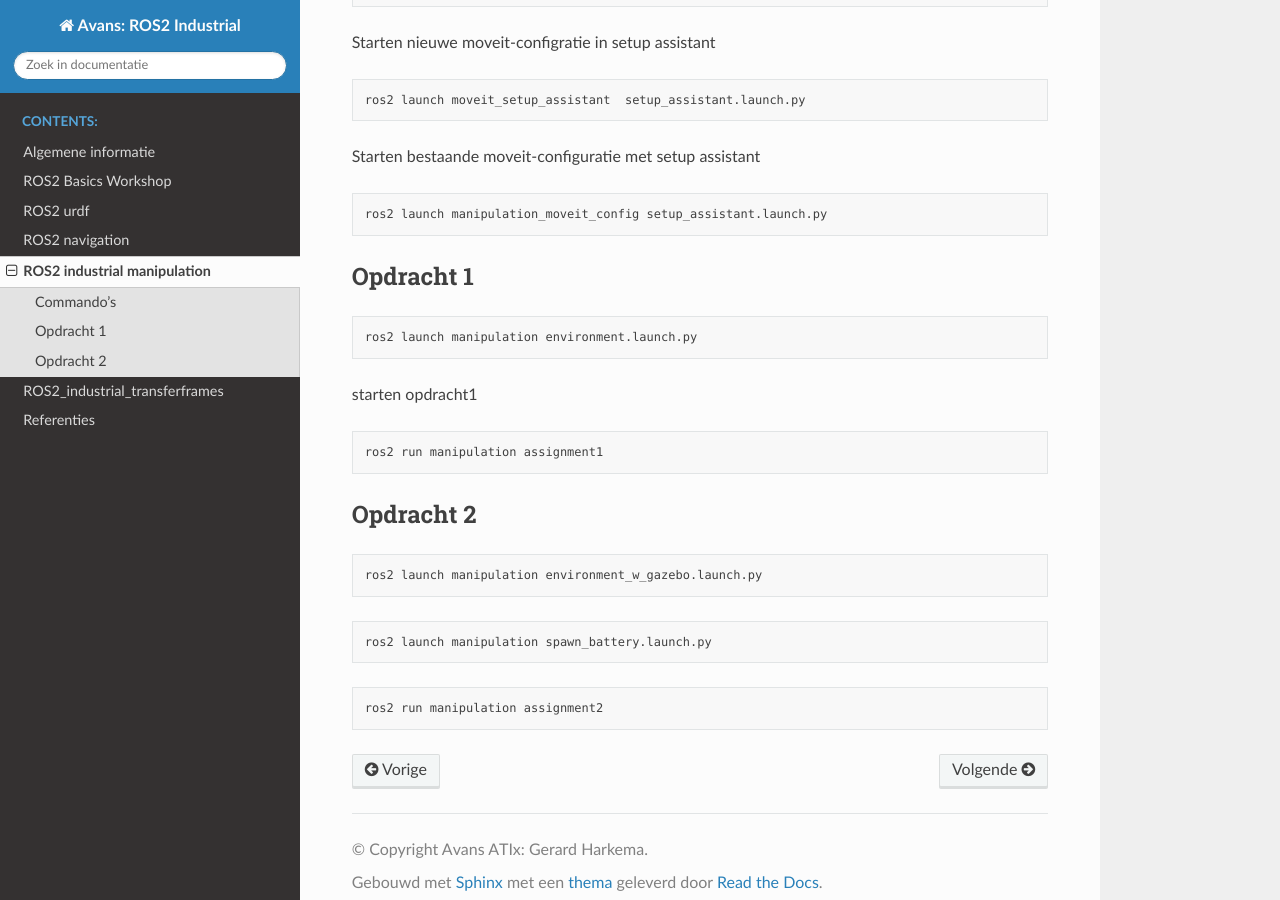
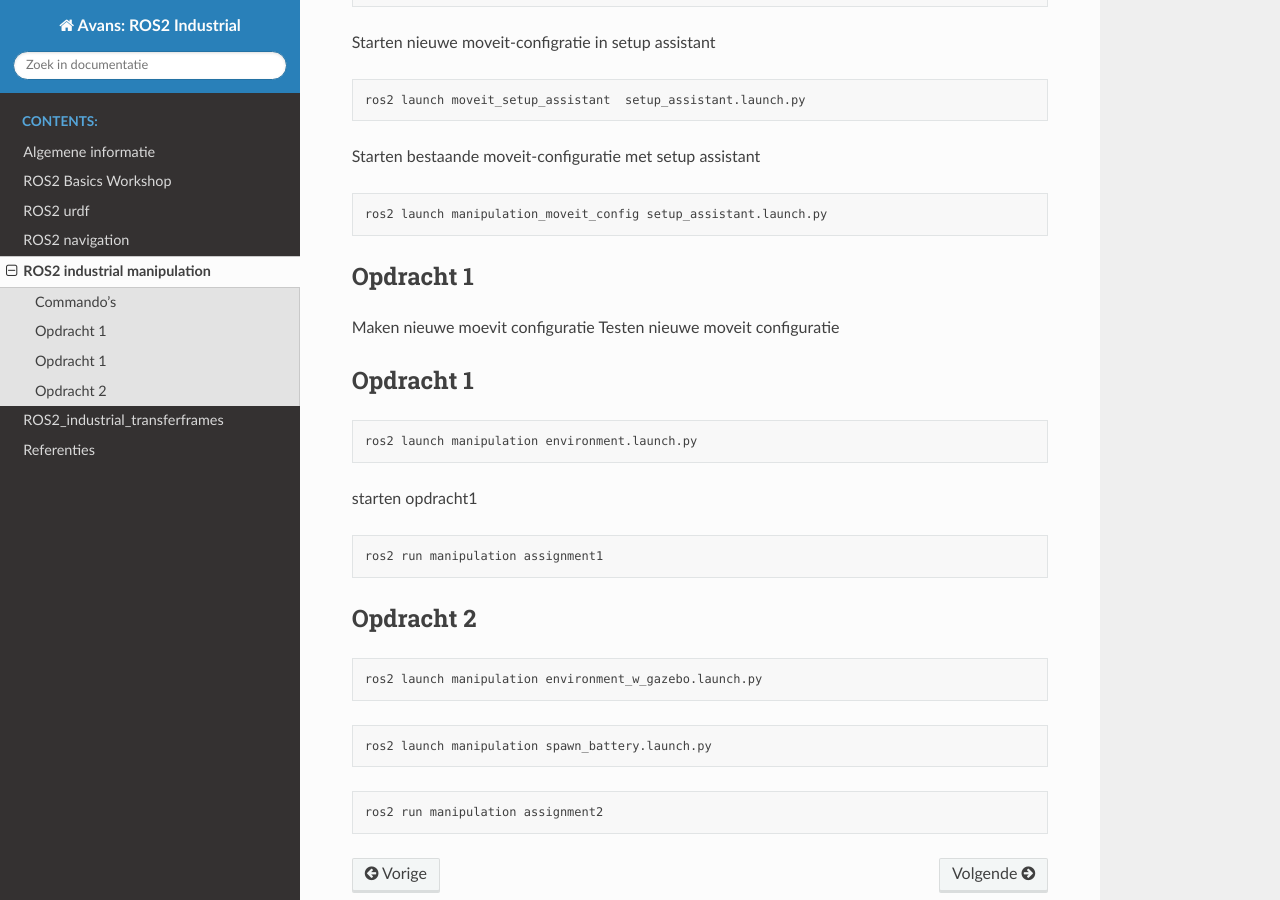
Before and after one commit to AvansMechatronica/ROS2_industrial_workshop, a Sphinx documentation site: the page built from documentation/4_manipulation/manipulation.md, in a window 1280 px wide and 900 px high, scrolled down 948 px. Built offline with Sphinx 7.4.7 and the Read the Docs theme 3.1.0, drawn with Linux system fonts in a browser that asks for light colours.

Commit message:
20250922

````diff
--- a/documentation/4_manipulation/manipulation.md
+++ b/documentation/4_manipulation/manipulation.md
@@ -22,6 +22,13 @@ ros2 launch manipulation_moveit_config setup_assistant.launch.py
 ```
 
 ## Opdracht 1
+Maken nieuwe moevit configuratie
+Testen nieuwe moveit configuratie
+
+
+
+
+## Opdracht 1
 ```bash
 ros2 launch manipulation environment.launch.py
 ```
````
